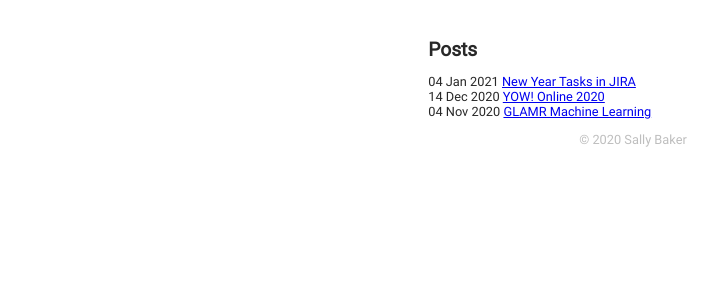
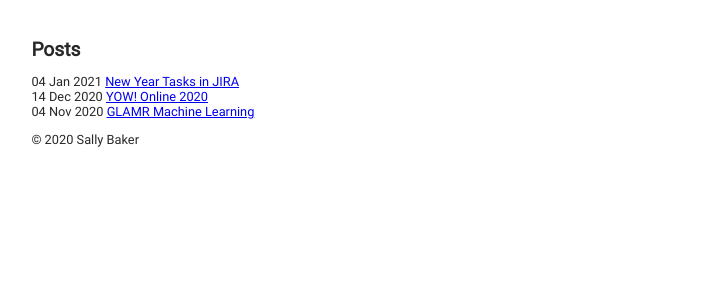
Before and after one commit to sallybaker/sallybaker.github.io, a Jekyll site: the page built from posts.html, in a window 1280 px wide. Shown: the top 300 px of the page, without its empty margins (7-724 px from the left). Built offline with Jekyll 4.4.1, drawn with Linux system fonts in a browser that asks for light colours.

Commit message:
revert changes to /posts

```diff
--- a/assets/css/style.scss
+++ b/assets/css/style.scss
@@ -35,7 +35,7 @@ h2 {
 h3 {
   font-size: 0.8rem;
 }
-#post, div#posts {
+#post {
   margin: 0 auto;
   max-width: 32em;
 }
--- a/posts.html
+++ b/posts.html
@@ -11,7 +11,7 @@ title: posts
         </li>
       {% endfor %}
   </ul>
-  <div id="copyright">
+  <div>
     <p>&copy; 2020 Sally Baker</p>
   </div>
 </div>
```
